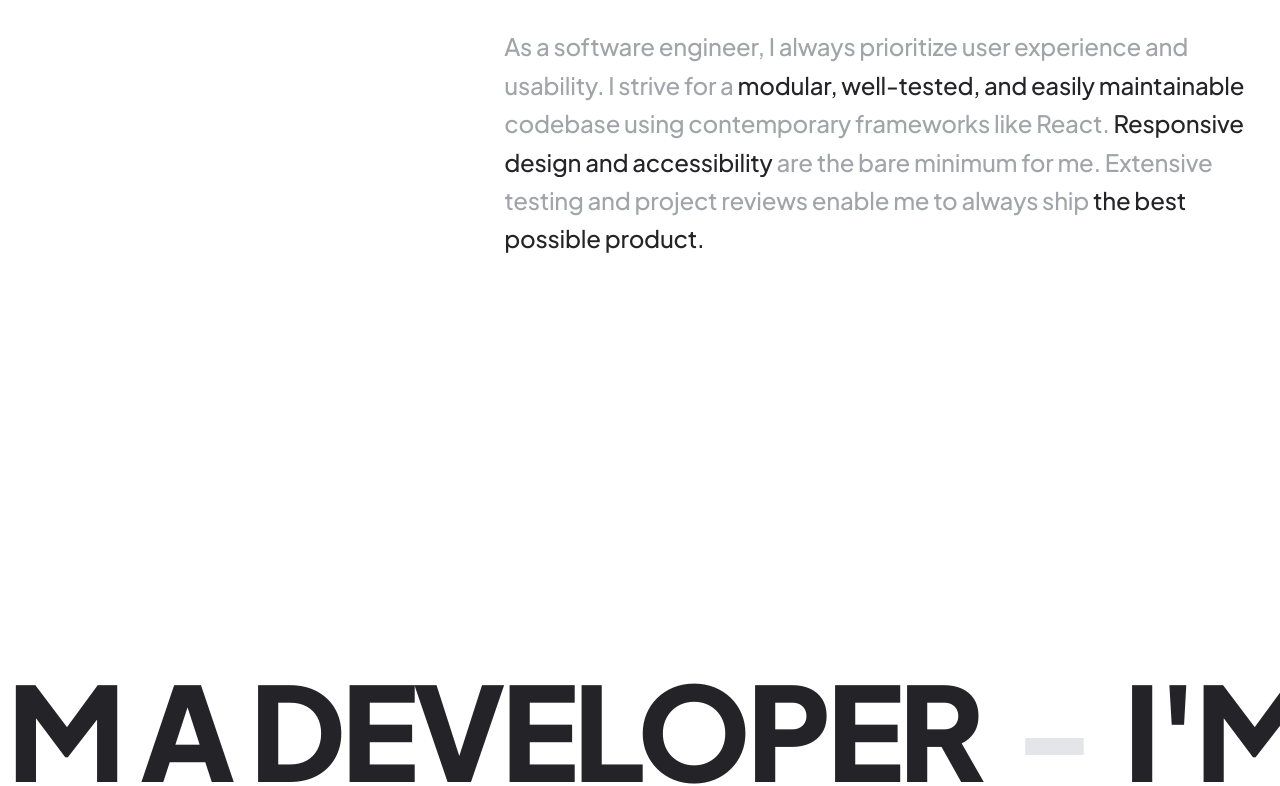
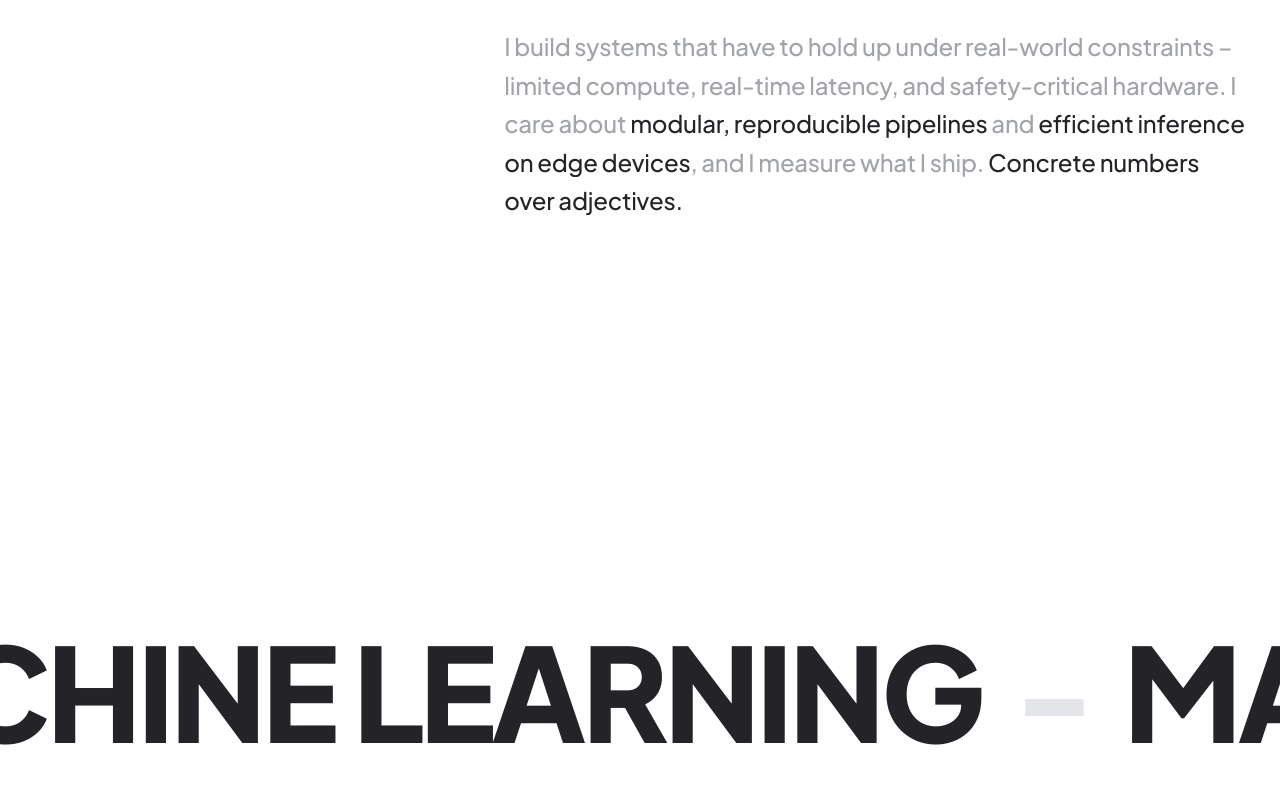
Before and after one commit to floriankulig/portfolio-new, a Next.js app: page / in a window 1280 px wide. Shown: the part 5243-6029 px from the top of the page. Built offline with nearby package versions, Linux system fonts and the light colour scheme.

Commit message:
feat: reframe home approach and banner copy toward ML systems

```diff
--- a/src/components/home/Approach.tsx
+++ b/src/components/home/Approach.tsx
@@ -61,18 +61,20 @@ export const Approach = () => {
       <StyledApproachSectionRight>
         <div></div>
         <p>
-          As a software engineer, I always prioritize user experience and
-          usability. I strive for a{" "}
+          I build systems that have to hold up under real-world constraints –
+          limited compute, real-time latency, and safety-critical hardware. I
+          care about{" "}
           <TextGradientOnView>
-            modular, well-tested, and easily maintainable
+            modular, reproducible pipelines
           </TextGradientOnView>{" "}
-          codebase using contemporary frameworks like React.{" "}
+          and{" "}
           <TextGradientOnView>
-            Responsive design and accessibility
-          </TextGradientOnView>{" "}
-          are the bare minimum for me. Extensive testing and project reviews
-          enable me to always ship{" "}
-          <TextGradientOnView>the best possible product.</TextGradientOnView>
+            efficient inference on edge devices
+          </TextGradientOnView>
+          , and I measure what I ship.{" "}
+          <TextGradientOnView>
+            Concrete numbers over adjectives.
+          </TextGradientOnView>
         </p>
       </StyledApproachSectionRight>
     </StyledApproachSection>
--- a/src/components/home/Banner.tsx
+++ b/src/components/home/Banner.tsx
@@ -30,8 +30,8 @@ export const Banner: React.FC = () => {
   });
   return (
     <StyledBannerSection>
-      <BannerText direction={direction} text="I'm a developer" />
-      <BannerText direction={direction * -1} text="Not a frameworker" />
+      <BannerText direction={direction} text="Machine learning" />
+      <BannerText direction={direction * -1} text="for real systems" />
     </StyledBannerSection>
   );
 };
@@ -81,8 +81,8 @@ const BannerText: React.FC<BannerTextProps> = ({ text, direction }) => {
         direction *
           Math.max(
             MIN_SCROLL_SPEED,
-            Math.min(Math.abs(scrollVelocity.get()), 1250) / 100
-          )
+            Math.min(Math.abs(scrollVelocity.get()), 1250) / 100,
+          ),
     );
   });
 
```
